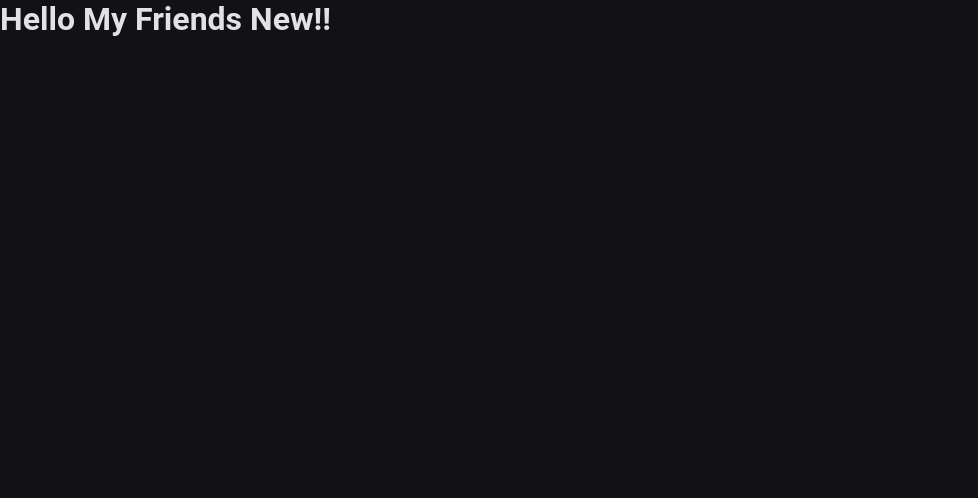
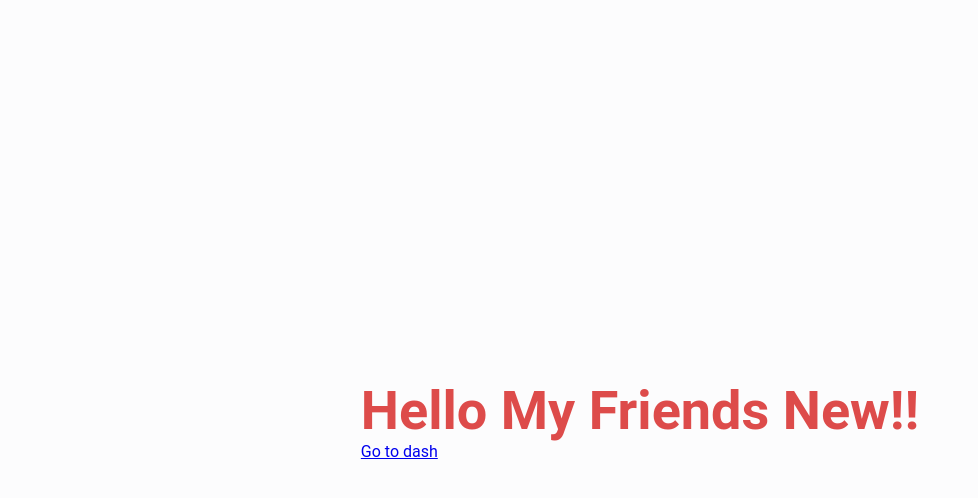
Before and after one commit to mycatdoitbetter/pokedex, a Next.js app: page / in a window 1280 px wide. Shown: the top 498 px of the page, without its empty margins (0-978 px from the left). Built offline with nearby package versions, Linux system fonts and the light colour scheme; no server answers.

Commit message:
Ajusting linter errors

```diff
--- a/src/lib/apolloClient.ts
+++ b/src/lib/apolloClient.ts
@@ -1,20 +1,20 @@
+/* eslint-disable @typescript-eslint/explicit-module-boundary-types */
+/* eslint-disable no-underscore-dangle */
 import { useMemo } from 'react'
-import { ApolloClient, HttpLink, InMemoryCache } from
+import { ApolloClient, HttpLink, InMemoryCache, NormalizedCacheObject } from
   '@apollo/client'
 
 let apolloClient
 
-export function createApolloClient() {
-  return new ApolloClient({
-    ssrMode: typeof window === 'undefined', // set to true for SSR
-    link: new HttpLink({
-      uri: 'https://graphql-pokeapi.vercel.app/api/graphql'
-    }),
-    cache: new InMemoryCache()
-  })
-}
+export const createApolloClient = () : ApolloClient<NormalizedCacheObject> => new ApolloClient({
+  ssrMode: typeof window === 'undefined',
+  link: new HttpLink({
+    uri: 'https://graphql-pokeapi.vercel.app/api/graphql'
+  }),
+  cache: new InMemoryCache()
+})
 
-export function initializeApollo(initialState = null) {
+export const initializeApollo = (initialState = null) => {
   const _apolloClient = apolloClient ?? createApolloClient()
 
   // If your page has Next.js data fetching methods that use Apollo Client,
@@ -28,15 +28,13 @@ export function initializeApollo(initialState = null) {
     _apolloClient.cache.restore({ ...existingCache, ...initialState })
   }
 
-  // For SSG and SSR always create a new Apollo Client
   if (typeof window === 'undefined') return _apolloClient
 
-  // Create the Apollo Client once in the client
   if (!apolloClient) apolloClient = _apolloClient
   return _apolloClient
 }
 
-export function useApollo(initialState) {
+export const useApollo = (initialState) => {
   const store = useMemo(() => initializeApollo(initialState), [initialState])
   return store
 }
--- a/src/pages/_app.tsx
+++ b/src/pages/_app.tsx
@@ -1,6 +1,3 @@
-/* eslint-disable import/extensions */
-/* eslint-disable import/no-unresolved */
-
 import React from 'react'
 import { AppProps } from 'next/app'
 import { ThemeProvider } from 'styled-components'
@@ -15,7 +12,6 @@ const MyApp: React.FC<AppProps> = ({ Component, pageProps }) => {
   const apolloClient = useApollo(pageProps.initialApolloState)
   return (
     <ApolloProvider client={apolloClient}>
-
       <ThemeProvider theme={theme}>
         <Component {...pageProps} />
         <GlobalStyle />
--- a/src/pages/_documents.tsx
+++ b/src/pages/_documents.tsx
@@ -41,12 +41,10 @@ export default class MyDocument extends Document {
       <Html lang="pt">
         <Head>
           <meta charSet="utf-8" />
-
           <link
             href="https://fonts.googleapis.com/css?family=Roboto:400,500,700"
             rel="stylesheet"
           />
-
           <link rel="icon" href="/public/favicon.ico" />
         </Head>
         <body>
--- a/src/pages/index.tsx
+++ b/src/pages/index.tsx
@@ -1,22 +1,23 @@
+/* eslint-disable jsx-a11y/anchor-is-valid */
 import React from 'react'
 import Head from 'next/head'
 
-import { Todos } from './api'
+import Link from 'next/link'
+import { Container } from '../styles/pages/Dashboard'
 
-const SignIn: React.FC = () => {
-  Todos()
-  return (
-  <div>
+const SignIn: React.FC = () => (
+  <Container>
     <Head>
       <title>Pokedex</title>
       <link rel="icon" href="/public/favicon.ico" />
     </Head>
-
     <main>
       <h1>Hello My Friends New!!</h1>
+      <Link href="/dashboard">
+        <a>Go to dash</a>
+      </Link>
     </main>
-  </div>
-  )
-}
+  </Container>
+)
 
 export default SignIn
--- /dev/null
+++ b/src/styles/pages/Dashboard.ts
@@ -0,0 +1,21 @@
+/* eslint-disable import/prefer-default-export */
+import styled from 'styled-components'
+
+export const Container = styled.div`
+  width: 100vw;
+  height: 100vh;
+  display: flex;
+  justify-content: center;
+  align-items: center;
+  flex-direction: column;
+  h1 {
+    font-size: 54px;
+    color: ${(props) => props.theme.colors.mainRed};
+    margin-top: 40px;
+  }
+  p {
+    margin-top: 24px;
+    font-size: 24px;
+    line-height: 32px;
+  }
+`
--- a/src/styles/theme.ts
+++ b/src/styles/theme.ts
@@ -1,7 +1,9 @@
 const theme = {
   colors: {
-    background: '#121214',
-    text: '#e1e1e6',
+    background: '#fcfcfd',
+    mainRed: '#dd4b4a',
+    mainBlue: '#0054d1',
+    text: '#000',
     primary: '#8257e6'
   }
 }
--- a/tsconfig.json
+++ b/tsconfig.json
@@ -22,7 +22,7 @@
     "next-env.d.ts",
     "**/*.ts",
     "**/*.tsx"
-  ],
+, "src/lib/apolloClient.JS"  ],
   "exclude": [
     "node_modules"
   ]
```
Also changed, not shown: src/pages/dashboard.tsx (added, +13 -0 lines), .eslintrc.json, 2 other files (tests, documents, lock files or other folders). Lines whose indentation alone changed are shown as unchanged.
